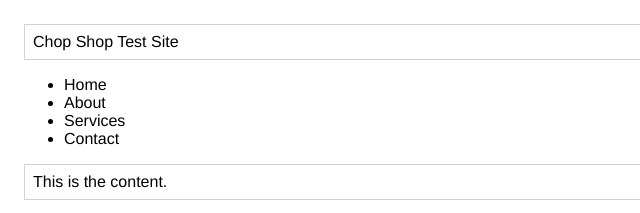
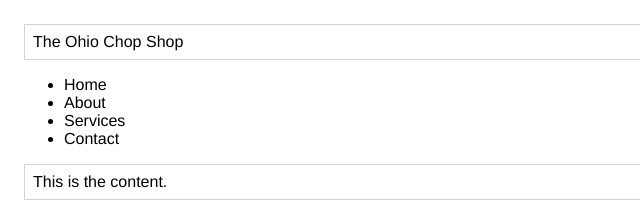
Before and after one commit to annklewer/chopshop, a plain HTML site: page wireframes/index.html in a window 1280 px wide. Shown: the top 213 px of the page, 0-640 px from the left. Drawn offline with Linux system fonts and the light colour scheme.

Commit message:
html update

```diff
--- a/wireframes/index.html
+++ b/wireframes/index.html
@@ -9,7 +9,7 @@
   </head>
   <body>
     <header>
-        Chop Shop Test Site
+        The Ohio Chop Shop
     </header>
 
     <nav>
```
